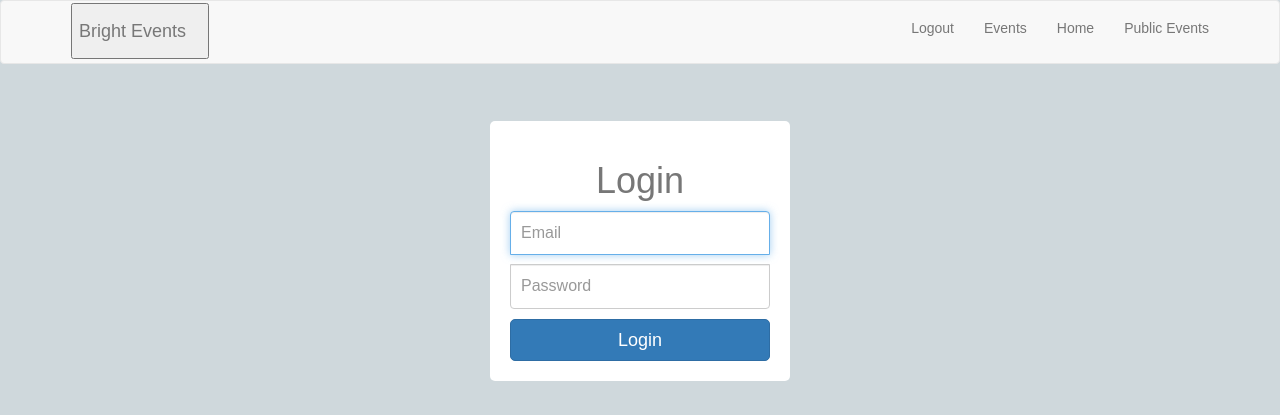
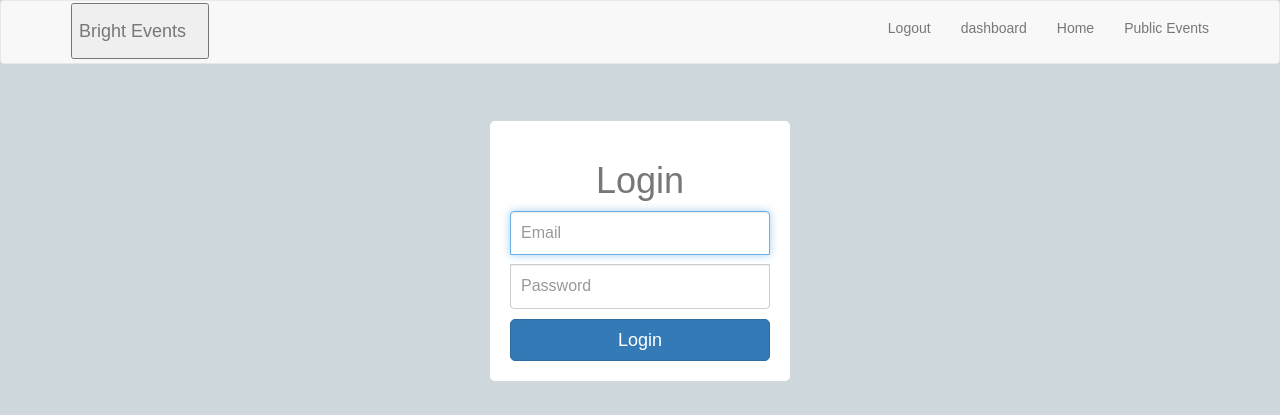
Before and after one commit to FelixWambiri/BrightEvents, a Flask app: template app/templates/index.html in a window 1280 px wide. Shown: the top 415 px of the page. Run offline with Flask 2, Linux system fonts and the light colour scheme; the template is opened without the code that fills it, so the values that code supplies are empty; the visitor is signed in with stand-in values (Sample User, id 1); some libraries are stand-ins or nearby versions.

Commit message:
[TEXT] Edit link names to be more descriptive and link to the relevant routes

```diff
--- a/app/templates/includes/_navbar.html
+++ b/app/templates/includes/_navbar.html
@@ -13,16 +13,14 @@
         <ul class="nav navbar-nav navbar-right">
             {% if current_user.is_authenticated %}
             <li><a href="/logout">Logout</a></li>
-            <li><a href="eventsDisplay.html">Events</a></li>
+            <li><a href="/dashboard">dashboard</a></li>
             <li><a href="/">Home</a></li>
-            <li><a href="events.html">Public Events</a></li>
+            <li><a href="/public_events">Public Events</a></li>
             {% else %}
             <li><a href="/">Home</a></li>
-            <li><a href="events.html">Public Events</a></li>
+            <li><a href="/public_events">Public Events</a></li>
             <li><a href="/register">Register</a></li>
             {% endif %}
         </ul>
-
-
     </div>
 </nav>
```
